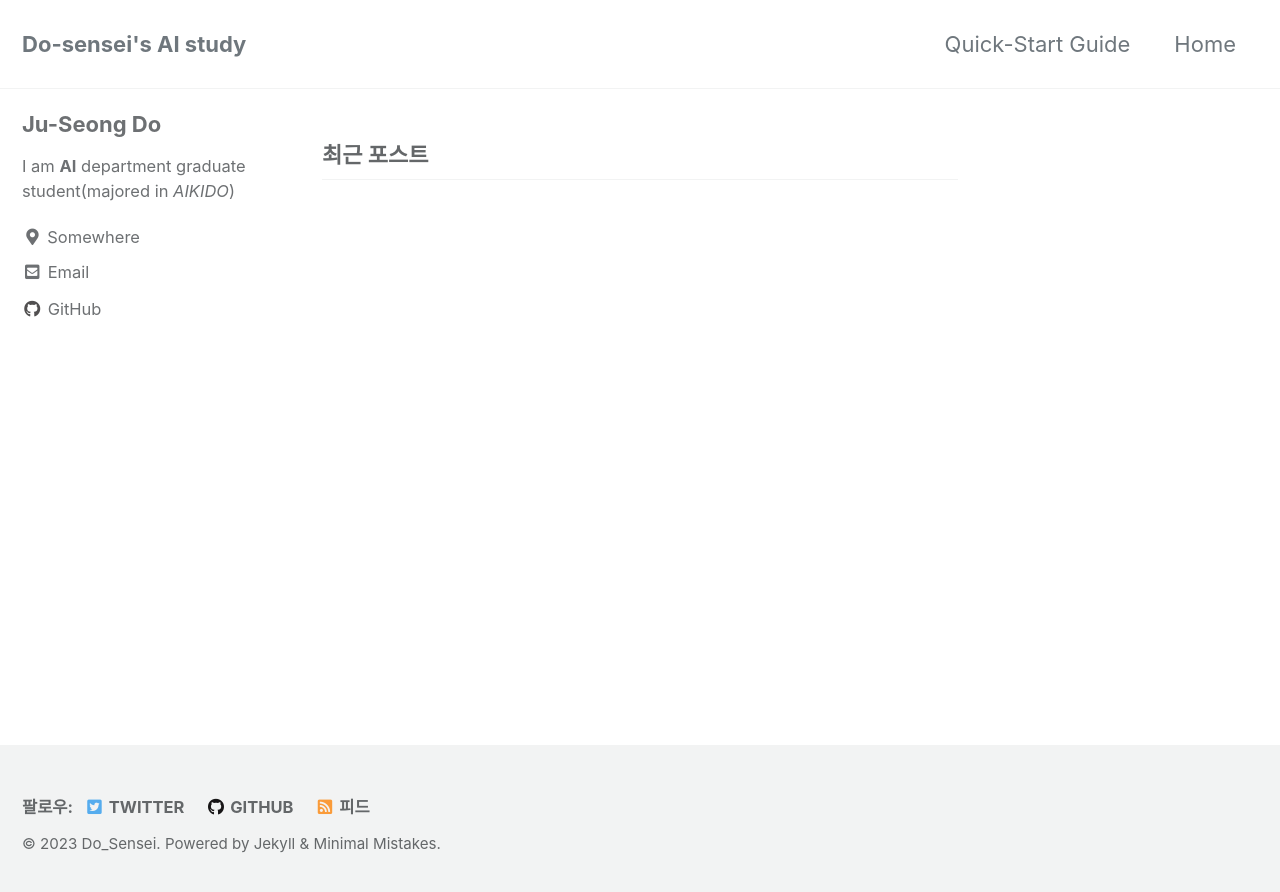
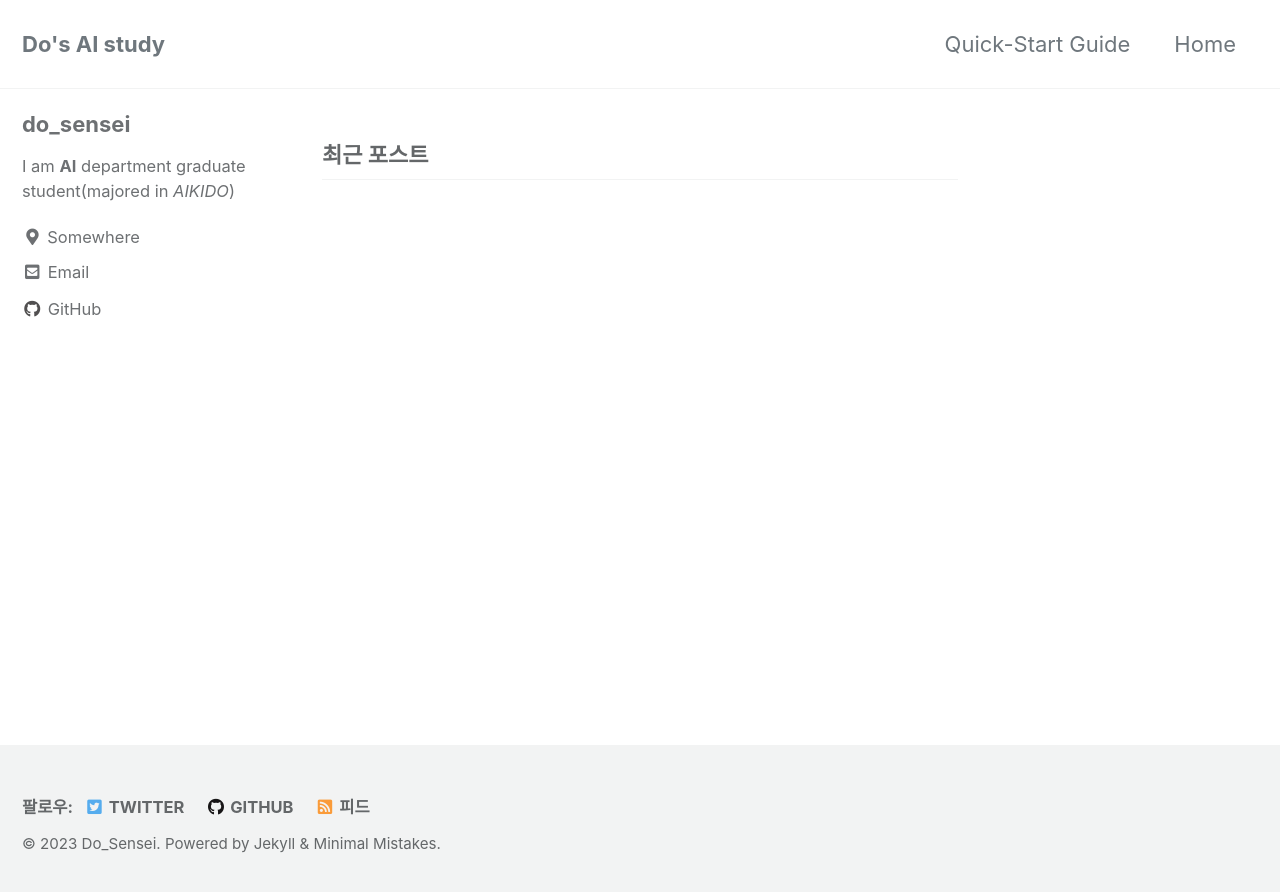
Before and after one commit to Do-sensei/Do-sensei.github.io, a Jekyll site: the page built from index.html, in a window 1280 px wide. Shown: the top 892 px of the page. Built offline with Jekyll 4.4.1, drawn with Linux system fonts in a browser that asks for light colours; cached includes are drawn as plain includes; the list of posts is cut into pages by our own code.

Commit message:
Update _config.yml

```diff
--- a/_config.yml
+++ b/_config.yml
@@ -26,7 +26,7 @@ baseurl                  : # the subpath of your site, e.g. "/blog"
 repository               : "https://github.com/Do-sensei/Do-sensei.github.io" # GitHub username/repo-name e.g. "mmistakes/minimal-mistakes"
 teaser                   : # path of fallback teaser image, e.g. "/assets/images/500x300.png"
 logo                     : # path of logo image to display in the masthead, e.g. "/assets/images/88x88.png"
-masthead_title           : "Do-sensei's AI study"# overrides the website title displayed in the masthead, use " " for no title
+masthead_title           : "Do's AI study"# overrides the website title displayed in the masthead, use " " for no title
 # breadcrumbs            : false # true, false (default)
 words_per_minute         : 200
 comments:
@@ -104,7 +104,7 @@ analytics:
 
 # Site Author
 author:
-  name             : "Ju-Seong Do"
+  name             : "do_sensei"
   avatar           : # path of avatar image, e.g. "/assets/images/bio-photo.jpg"
   bio              : "I am **AI** department graduate student(majored in *AIKIDO*)"
   location         : "Somewhere"
```
